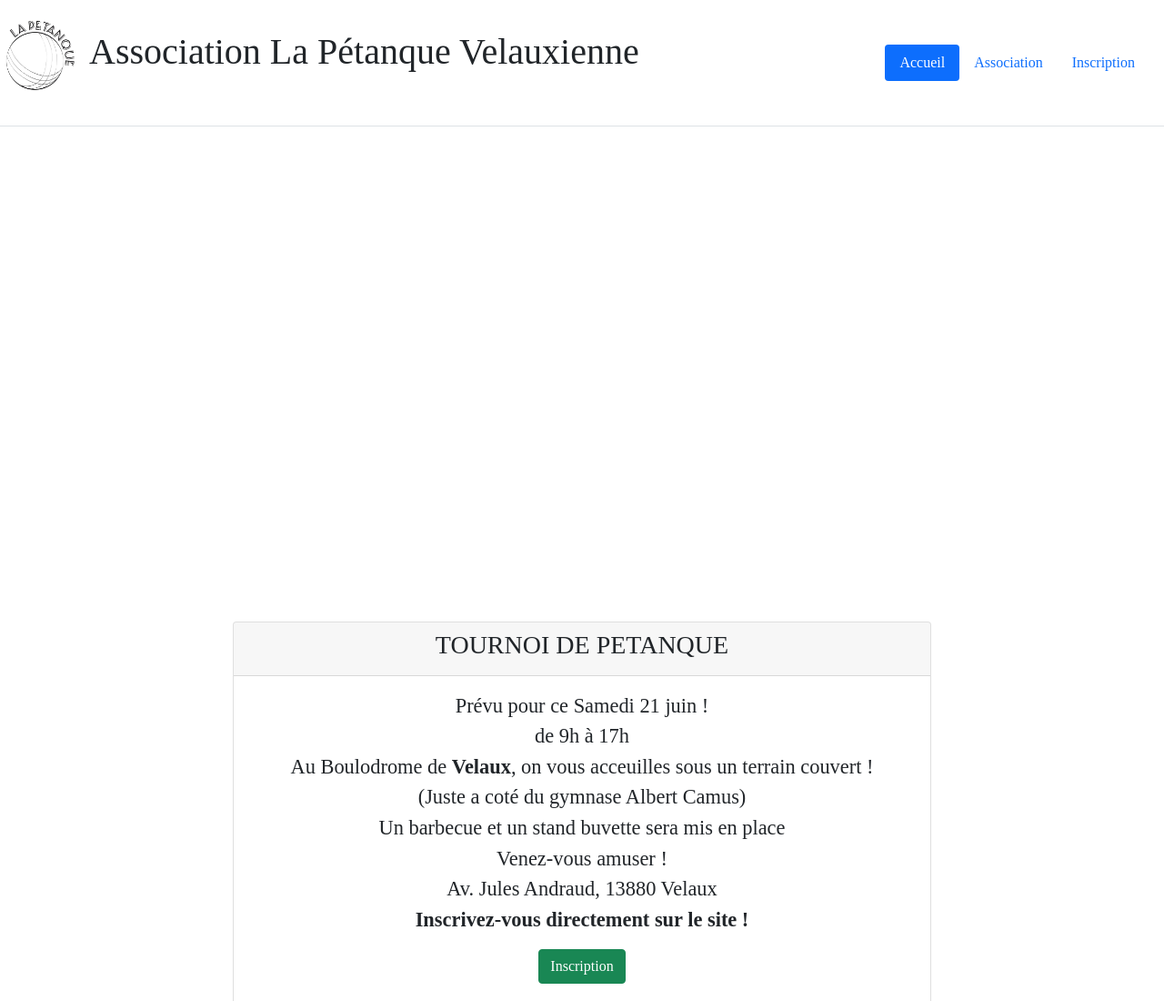
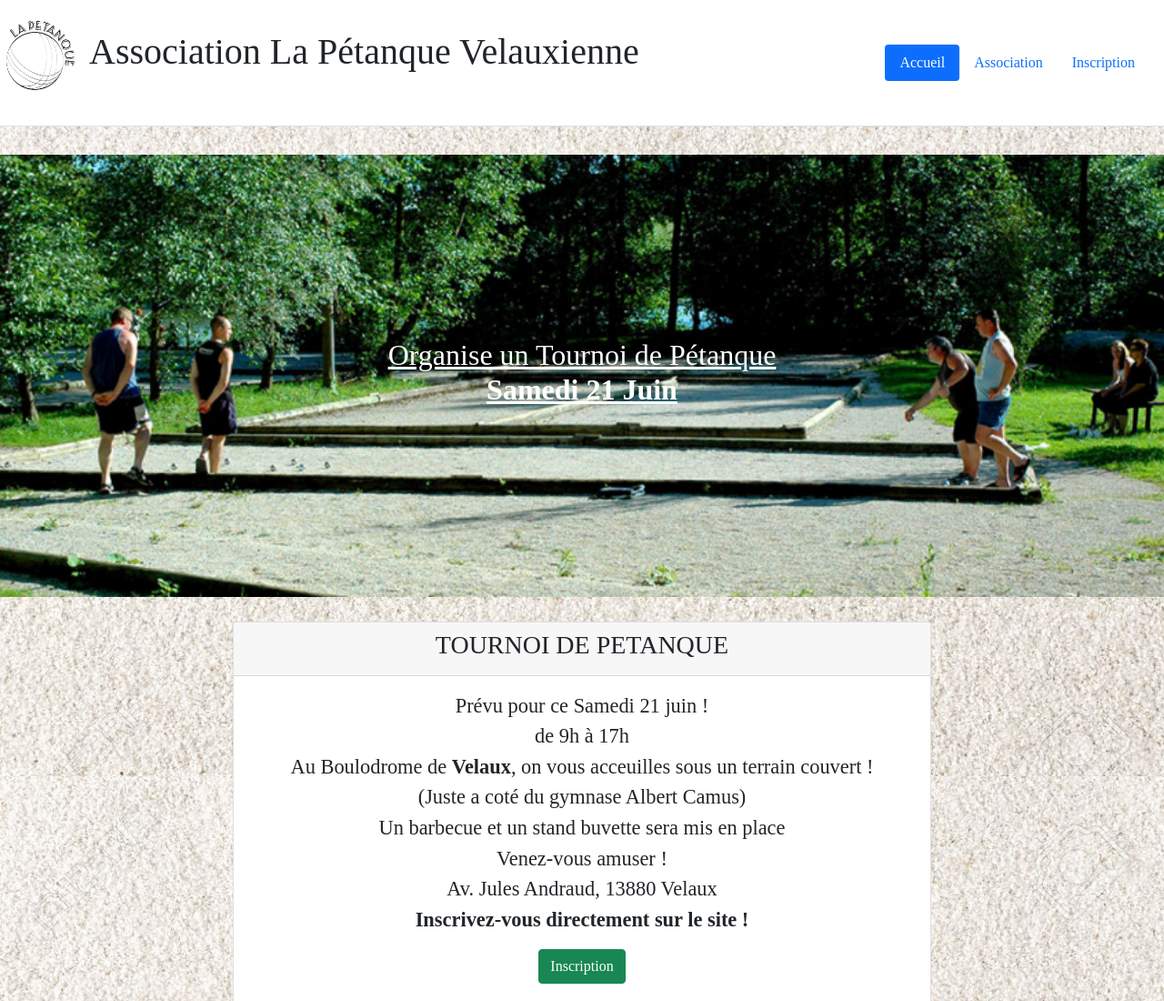
Before and after one commit to guillaume13880/LAURENT_guillaume_site_vitrine, a plain HTML site: page index.html in a window 1280 px wide. Shown: the top 1100 px of the page at 91% size. Drawn offline with nearby package versions, Linux system fonts and the light colour scheme; the site is published under a folder, as on GitHub Pages, so addresses that start at the root find nothing; grey boxes are pictures that could not be loaded; a web font is replaced by a local one.

Commit message:
index.css
rajout du ./

```diff
--- a/index.css
+++ b/index.css
@@ -4,7 +4,7 @@ body {
   padding: 0;
   width: 100vw;
 
-  background-image: url(/image/fond-sable-2.jpg);
+  background-image: url(./image/fond-sable-2.jpg);
   background-size: contain;
   font-family: "Crimson Text", serif;
   font-family: "Festive", cursif;
@@ -20,7 +20,7 @@ header {
   justify-content: center;
   align-items: center;
   color: white;
-  background: url(/image/terrain-de-boules-2.jpg) no-repeat center;
+  background: url(./image/terrain-de-boules-2.jpg) no-repeat center;
   background-size: contain;
   height: 500px;
 }
```
